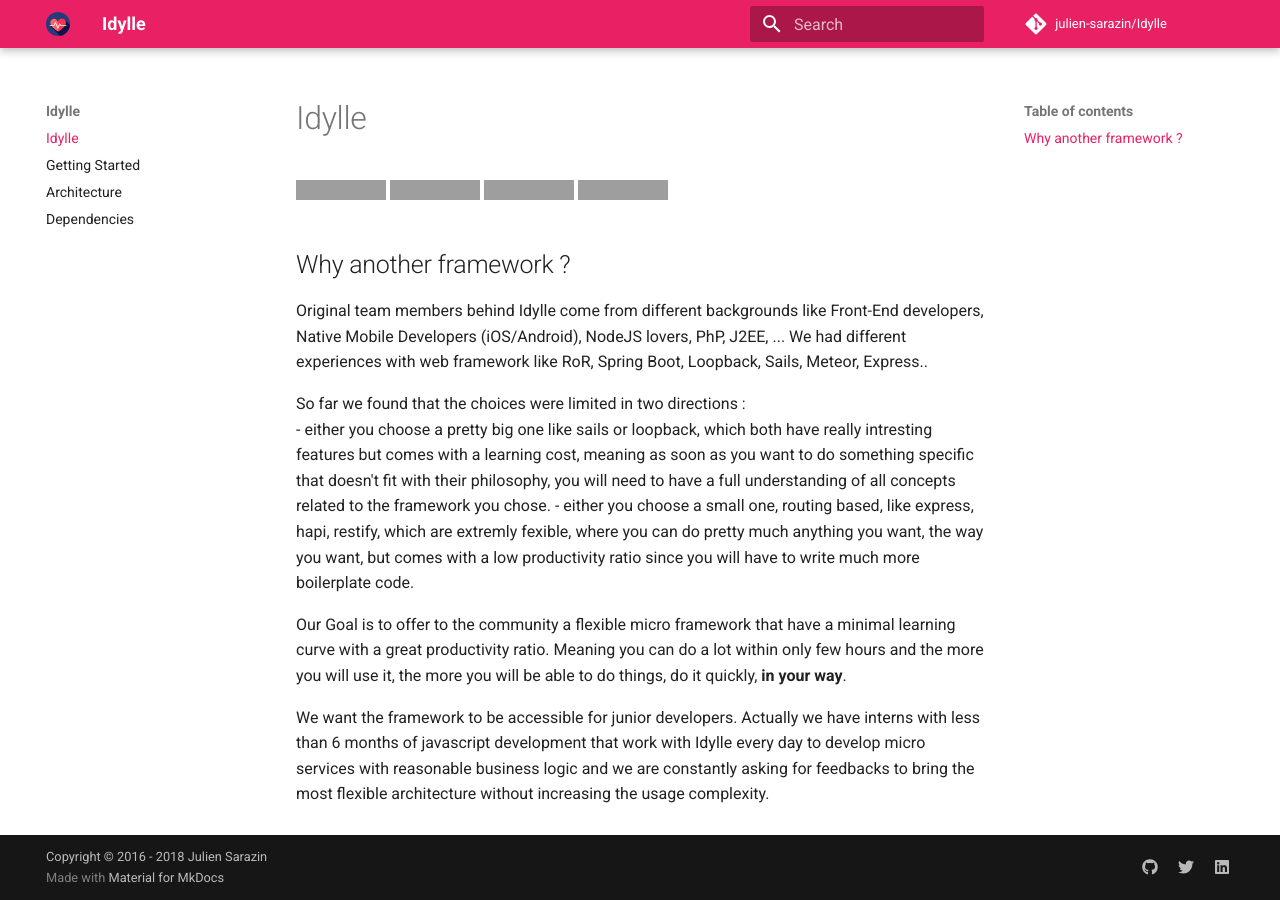
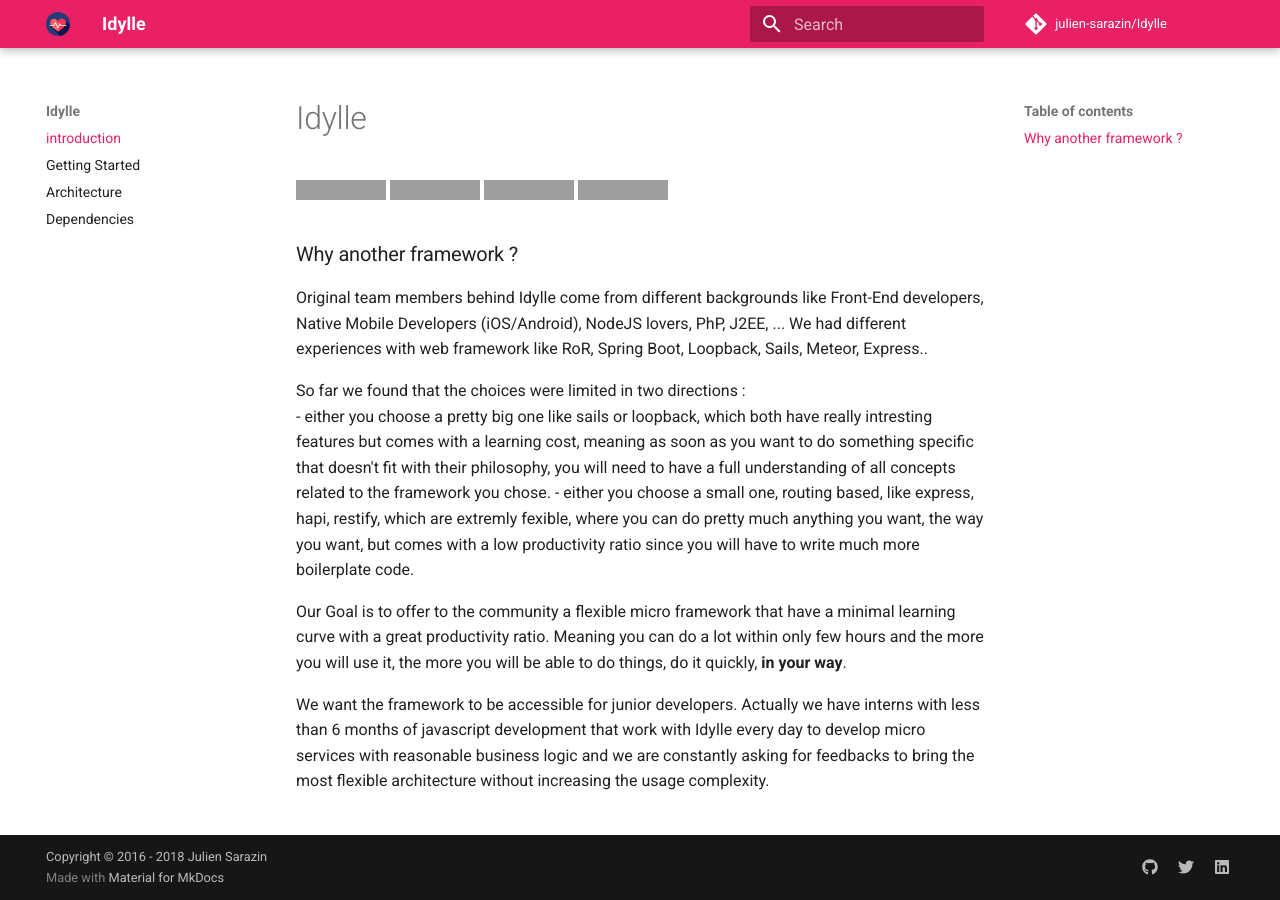
Before and after one commit to julien-sarazin/idylle, an MkDocs documentation site: the page built from docs/docs/index.md, in a window 1280 px wide. Built offline with MkDocs 1.6.1 and Material for MkDocs 9.7.7, drawn with Linux system fonts in a browser that asks for light colours; comment, search, counter and statistics services are not loaded; old or Windows-style settings are respelled for this version of MkDocs; grey boxes are pictures that could not be loaded.

Commit message:
updated documentation

```diff
--- a/docs/docs/index.md
+++ b/docs/docs/index.md
@@ -4,7 +4,7 @@
 [![dependencies status](https://david-dm.org/julien-sarazin/Idylle.svg)](https://david-dm.org/julien-sarazin/Idylle.svg)
 [![Test Coverage](https://codeclimate.com/github/julien-sarazin/Idylle/coverage.svg)](https://codeclimate.com/github/julien-sarazin/Idylle/coverage)
 
-## Why another framework ?
+### Why another framework ?
 Original team members behind Idylle come from different backgrounds like Front-End developers, Native Mobile Developers (iOS/Android), NodeJS lovers, PhP, J2EE, ...
 We had different experiences with web framework like RoR, Spring Boot, Loopback, Sails, Meteor, Express..
 
--- a/docs/mkdocs.yml
+++ b/docs/mkdocs.yml
@@ -43,7 +43,7 @@ markdown_extensions:
   - toc(permalink=true)
 
 pages:
-    - Idylle: index.md
+    - introduction: index.md
     - Getting Started: getting-started.md
     - Architecture: architecture.md
     - Dependencies: dependencies.md
```
